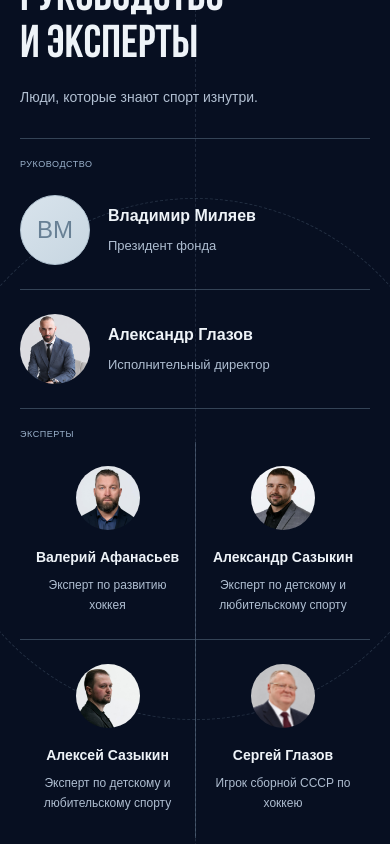
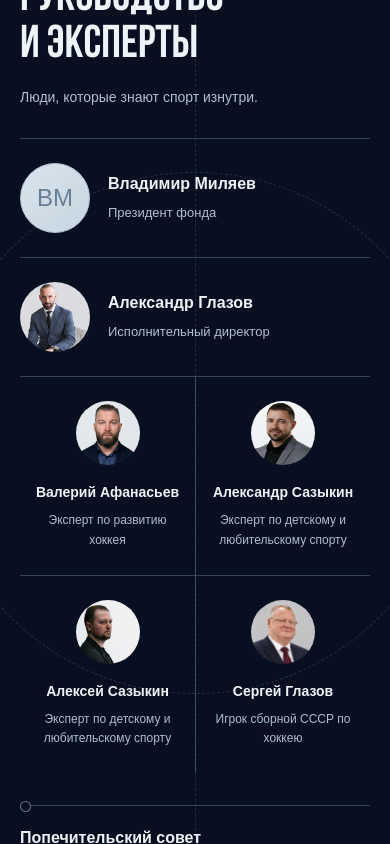
Before and after one commit to mentyrop/ISEF, a React (Vite) app: page / in a window 390 px wide. Shown: the part 3780-4624 px from the top of the page. Built offline with nearby package versions, Linux system fonts and the light colour scheme; a web font is replaced by a local one.

Commit message:
Remove visible leadership and expert row labels

```diff
--- a/src/App.tsx
+++ b/src/App.tsx
@@ -39,7 +39,7 @@ function Person({ index, copy, language, onOpen }: { index: number; copy: Copy;
   const labels = biographyLabels[language]
   return <article className="person">
     <PersonPortrait index={index} name={copy.people[index].name} />
-    <div><h4>{copy.people[index].name}</h4><p>{copy.people[index].role}</p></div>
+    <div><h3>{copy.people[index].name}</h3><p>{copy.people[index].role}</p></div>
     <button type="button" className="person-open" aria-label={`${labels.open}: ${copy.people[index].name}`} aria-haspopup="dialog" aria-controls="biography-dialog" onClick={() => onOpen(index)} />
   </article>
 }
@@ -204,12 +204,10 @@ export default function App() {
             <div className="team-rink" aria-hidden="true" />
             <div className="container">
             <Reveal className="section-heading"><div><p className="eyebrow">04 / ISEF TEAM</p><h2 id="team-title">{copy.teamTitle}</h2></div><p className="section-description">{design.teamIntro}</p></Reveal>
-            <div className="team-group" role="group" aria-labelledby="leadership-title">
-              <h3 className="team-group-title eyebrow" id="leadership-title">{biographyLabels[language].leadership}</h3>
+            <div className="team-group" role="group" aria-label={biographyLabels[language].leadership}>
               <Reveal className="leadership">{[0, 1].map(index => <Person key={index} index={index} copy={copy} language={language} onOpen={setSelectedPerson} />)}</Reveal>
             </div>
-            <div className="team-group" role="group" aria-labelledby="experts-title">
-              <h3 className="team-group-title eyebrow" id="experts-title">{biographyLabels[language].experts}</h3>
+            <div className="team-group" role="group" aria-label={biographyLabels[language].experts}>
               <Reveal className="experts">{[2, 3, 4, 5].map(index => <Person key={index} index={index} copy={copy} language={language} onOpen={setSelectedPerson} />)}</Reveal>
             </div>
             <div className="governance">{copy.governance.map((item, index) => <Reveal key={index} delay={index * 0.07}>
--- a/src/styles.css
+++ b/src/styles.css
@@ -204,7 +204,6 @@ html.telegram-browser,html.telegram-browser body{height:100%;overflow:hidden;ove
 .team .eyebrow{color:#9bb2cc}.team .section-description{color:#b1bfd1}
 .team h2{max-width:750px}
 .team-group{border-top:1px solid var(--team-line)}
-.team-group-title{padding:22px 0 0}
 .leadership{display:grid;grid-template-columns:repeat(2,minmax(0,1fr))}
 .person{position:relative;min-width:0;padding:30px 26px 36px;text-align:center;transition:background .2s}
 .person:hover,.person:focus-within{background:#aecde60a}
@@ -214,11 +213,11 @@ html.telegram-browser,html.telegram-browser body{height:100%;overflow:hidden;ove
 .leadership .person{display:flex;flex-direction:column;align-items:center;gap:20px}
 .portrait{width:86px;height:86px;object-fit:cover;border-radius:50%;flex:none}
 .portrait-initials{display:grid;place-items:center;background:linear-gradient(140deg,#d8e3ec,#c7d6e1);font:400 24px/1 var(--brand);color:#688095;border:1px solid #b5c7d5}
-.person h4{margin:0;font-size:17px;font-weight:650;line-height:1.45}
+.person h3{margin:0;font-size:17px;font-weight:650;line-height:1.45}
 .person p{font-size:13px;line-height:1.6;color:#afbed1;margin:8px auto 0;max-width:245px}
 .experts{display:grid;grid-template-columns:repeat(4,minmax(0,1fr))}
 .experts .portrait{width:78px;height:78px;margin:0 auto 22px}
-.experts .person h4{font-size:15px}
+.experts .person h3{font-size:15px}
 .governance{display:grid;grid-template-columns:repeat(3,minmax(0,1fr));gap:40px;margin-top:48px;border-top:1px solid var(--team-line)}
 .governance article{position:relative;padding-top:28px}
 .governance article::before{content:'';position:absolute;top:-5px;left:0;width:9px;height:9px;border:1px solid #aecde685;border-radius:50%;background:var(--navy)}
@@ -334,7 +333,7 @@ dl>div:last-child dd{font-size:14px;color:#c5d1e3}
   .hero-layout{min-height:520px}.hero h1{font-size:80px}.hero-intro{font-size:16px}.hero-actions{gap:10px}.button{gap:12px;padding-inline:18px;font-size:12px}.hero-scroll{margin-top:30px}
   .partner-flags{gap:20px}.partner-strip{gap:22px}.partner-strip>span{max-width:125px}
   .mission-intro{font-size:14px}.country{padding:16px 10px}.country>span:not(.flag){font-size:10px}.country-grid{gap:8px}.country .flag{width:30px}
-  .person{padding:26px 22px 32px}.person h4{font-size:15px}.experts .person h4{font-size:14px}.contact-grid{gap:60px}
+  .person{padding:26px 22px 32px}.person h3{font-size:15px}.experts .person h3{font-size:14px}.contact-grid{gap:60px}
 }
 @media(max-width:1023px){
   .desktop-nav{display:none}.header-inner>.languages{margin-left:auto}.menu-toggle{display:grid}:root{--header-height:76px}
@@ -344,7 +343,7 @@ dl>div:last-child dd{font-size:14px;color:#c5d1e3}
 
   .mission h2{font-size:48px}.pillar-grid{gap:28px;margin-top:44px}.pillar h3{font-size:16px}
   .geography-intro{gap:36px;grid-template-columns:.7fr 1.3fr}.geography-intro>p{font-size:14px}.country-grid{grid-template-columns:repeat(5,minmax(0,1fr));gap:10px}.country{padding:16px;gap:20px}.country>span:not(.flag){font-size:12px}.country .flag{width:36px}
-  .experts{grid-template-columns:repeat(2,minmax(0,1fr))}.experts .person:nth-child(2n+1){border-left:0}.experts .person:nth-child(n+3){border-top:1px solid var(--team-line)}.experts .portrait{width:72px;height:72px}.experts .person h4{font-size:15px}.leadership .person{gap:18px}.leadership .portrait{width:82px;height:82px}.governance{gap:30px}.governance h3{font-size:15px}.governance p{font-size:13px}
+  .experts{grid-template-columns:repeat(2,minmax(0,1fr))}.experts .person:nth-child(2n+1){border-left:0}.experts .person:nth-child(n+3){border-top:1px solid var(--team-line)}.experts .portrait{width:72px;height:72px}.experts .person h3{font-size:15px}.leadership .person{gap:18px}.leadership .portrait{width:82px;height:82px}.governance{gap:30px}.governance h3{font-size:15px}.governance p{font-size:13px}
   .gallery{grid-template-rows:190px 190px}.contacts{padding-block:64px}.contact-grid{gap:36px}.contacts h2{font-size:64px}.contact-intro{font-size:15px}dl{font-size:15px}dl>div{grid-template-columns:60px 1fr;gap:12px}dl>div:first-child dd{font-size:20px}.footer-info p{max-width:390px}
 }
 @media(max-width:767px){
@@ -358,7 +357,7 @@ dl>div:last-child dd{font-size:14px;color:#c5d1e3}
 
   .mission{padding:54px 0}.mission .eyebrow{margin-bottom:18px}.mission h2{font-size:46px;max-width:560px;line-height:1.04}.mission-intro{font-size:14px;line-height:1.85;margin-top:18px;max-width:600px}.mission-backdrop>img{object-position:62% top}.mission-backdrop::after{background:linear-gradient(90deg,#f1f4f6ed,#f1f4f6ba),linear-gradient(180deg,#f1f4f600,#f1f4f680)}.pillar-grid{grid-template-columns:1fr;gap:24px;margin-top:32px}.pillar article{padding:20px 0 0}.pillar h3{font-size:17px;margin:0}.pillar p{margin-top:9px;font-size:14px;line-height:1.75}
   .people-region{padding:52px 0}.geography-intro{display:block}.geography-intro>p{font-size:14px;line-height:1.85;margin-top:20px}.country-grid{grid-template-columns:repeat(3,minmax(0,1fr));gap:9px;margin-top:28px}.country{padding:14px 12px;gap:20px;border-radius:8px}.country>span:not(.flag){font-size:11px;white-space:normal}.country .flag{width:32px}
-  .team{padding:54px 0}.team h2{font-size:46px}.team .section-description{margin-top:16px}.team-rink::after{width:520px;top:40%}.team-group-title{padding-top:18px}.leadership{grid-template-columns:1fr}.leadership .person{flex-direction:row;padding:24px 0;gap:18px;text-align:left}.leadership .person+.person{border-left:0;border-top:1px solid var(--team-line)}.leadership .portrait{width:70px;height:70px}.person h4{font-size:16px}.person p{font-size:13px}.leadership .person p{margin-left:0}.experts .person{padding:24px 14px}.experts .portrait{width:64px;height:64px;margin-bottom:17px}.experts .person h4{font-size:14px;line-height:1.5}.experts .person p{font-size:12px;line-height:1.65}.governance{grid-template-columns:1fr;gap:24px;margin-top:32px}.governance>div+div{border-top:1px solid var(--team-line)}.governance article{padding:20px 0 0}.governance h3{font-size:16px;margin:0}.governance p{font-size:14px;line-height:1.75;margin-top:9px}
+  .team{padding:54px 0}.team h2{font-size:46px}.team .section-description{margin-top:16px}.team-rink::after{width:520px;top:40%}.leadership{grid-template-columns:1fr}.leadership .person{flex-direction:row;padding:24px 0;gap:18px;text-align:left}.leadership .person+.person{border-left:0;border-top:1px solid var(--team-line)}.leadership .portrait{width:70px;height:70px}.person h3{font-size:16px}.person p{font-size:13px}.leadership .person p{margin-left:0}.experts .person{padding:24px 14px}.experts .portrait{width:64px;height:64px;margin-bottom:17px}.experts .person h3{font-size:14px;line-height:1.5}.experts .person p{font-size:12px;line-height:1.65}.governance{grid-template-columns:1fr;gap:24px;margin-top:32px}.governance>div+div{border-top:1px solid var(--team-line)}.governance article{padding:20px 0 0}.governance h3{font-size:16px;margin:0}.governance p{font-size:14px;line-height:1.75;margin-top:9px}
   .gallery-section{padding:52px 0}.gallery{grid-template-columns:repeat(2,minmax(0,1fr));grid-template-rows:auto 215px;gap:10px}.gallery-photo{border-radius:9px}.gallery-photo.photo-0{grid-column:1/-1;grid-row:1;aspect-ratio:4/3}.gallery-photo.photo-0 img{object-position:center 46%}.gallery-photo.photo-1 img,.gallery-photo.photo-2 img{object-position:center}.photo-expand{width:32px;height:32px;bottom:12px;right:12px}.photo-expand svg{width:14px}
   .contacts{padding:52px 0}.contact-grid{grid-template-columns:1fr;gap:32px}.contacts .eyebrow{font-size:9px}.contacts h2{font-size:56px}.contact-intro{font-size:15px;line-height:1.75;margin-top:16px;max-width:500px}address{margin-top:26px}dl>div{grid-template-columns:64px 1fr;gap:15px;margin-top:18px}dt{font-size:11px}dd{font-size:16px}dl>div:first-child dd{font-size:21px}dl>div:last-child dd{font-size:14px;line-height:1.7}.map-link{border-radius:10px}.map-action{padding:16px;font-size:12px}
   .footer{padding:28px 0}.footer-inner{align-items:flex-start;flex-direction:column;gap:22px}.footer-info p{font-size:11px;max-width:460px}.footer-info p+p{margin-top:7px}.footer-brand{font-size:20px}.copyright{font-size:10px;white-space:normal}
@@ -366,6 +365,6 @@ dl>div:last-child dd{font-size:14px;color:#c5d1e3}
 }
 @media(min-width:520px) and (max-width:767px){.hero h1{font-size:76px;max-width:500px}.hero-actions{max-width:420px}.hero-intro{max-width:500px}.partner-flags{justify-content:flex-start;gap:25px}.gallery{grid-template-rows:auto 290px}}
 @media(max-width:359px){
-  .container{--page-gutter:16px}.hero h1{font-size:57px}.brand img{width:44px}.brand strong{font-size:18px}.brand small{font-size:5px}.hero-actions .button{font-size:11px;gap:6px;padding-inline:10px}.hero-actions .button svg{width:14px}.partner-flags{gap:6px;--partner-flag-width:24px}.mission h2,.team h2{font-size:42px}.country{padding-inline:10px}.country>span:not(.flag){font-size:10px}.experts .person{padding:16px 12px}.experts .person h4{font-size:13px}.gallery{grid-template-rows:auto 190px}.mobile-menu{--menu-padding:22px}.mobile-menu nav a{padding-block:18px;font-size:18px}
+  .container{--page-gutter:16px}.hero h1{font-size:57px}.brand img{width:44px}.brand strong{font-size:18px}.brand small{font-size:5px}.hero-actions .button{font-size:11px;gap:6px;padding-inline:10px}.hero-actions .button svg{width:14px}.partner-flags{gap:6px;--partner-flag-width:24px}.mission h2,.team h2{font-size:42px}.country{padding-inline:10px}.country>span:not(.flag){font-size:10px}.experts .person{padding:16px 12px}.experts .person h3{font-size:13px}.gallery{grid-template-rows:auto 190px}.mobile-menu{--menu-padding:22px}.mobile-menu nav a{padding-block:18px;font-size:18px}
 }
 @media(prefers-reduced-motion:reduce){html{scroll-behavior:auto}*,*::before,*::after{animation:none!important;transition:none!important}.button:hover,.country:hover,.gallery-photo:hover img{transform:none}}
```
